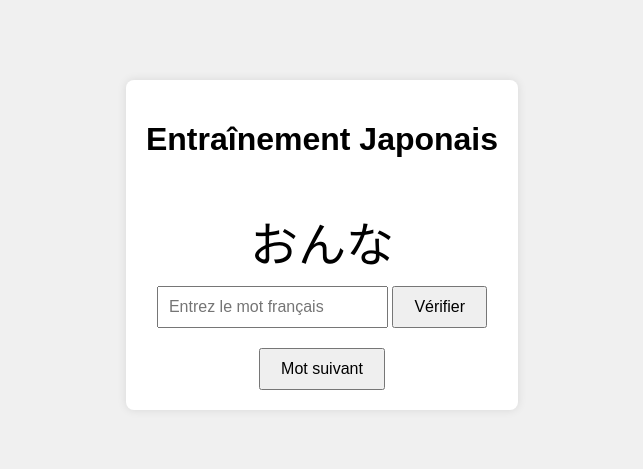
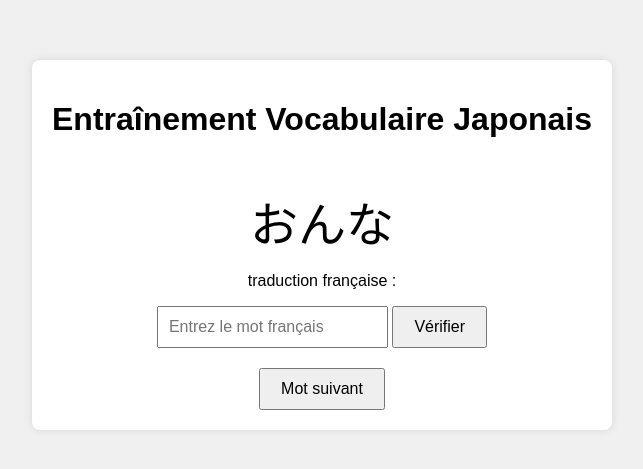
Before and after one commit to BabyMeat/jap, a plain HTML site: page index.html in a window 1280 px wide. Shown: the part 163-632 px from the top of the page, without its empty margins (318-961 px from the left). Drawn offline with Linux system fonts and the light colour scheme.

Commit message:
Interface v2

```diff
--- a/index.html
+++ b/index.html
@@ -8,9 +8,10 @@
 </head>
 <body>
     <div class="container">
-        <h1>Entraînement Japonais</h1>
+        <h1>Entraînement Vocabulaire Japonais</h1>
         <div id="quiz">
             <p id="character">日</p>
+            <p>traduction française :</p>
             <input type="text" id="answer" placeholder="Entrez le mot français">
             <button onclick="checkAnswer()">Vérifier</button>
         </div>
```
